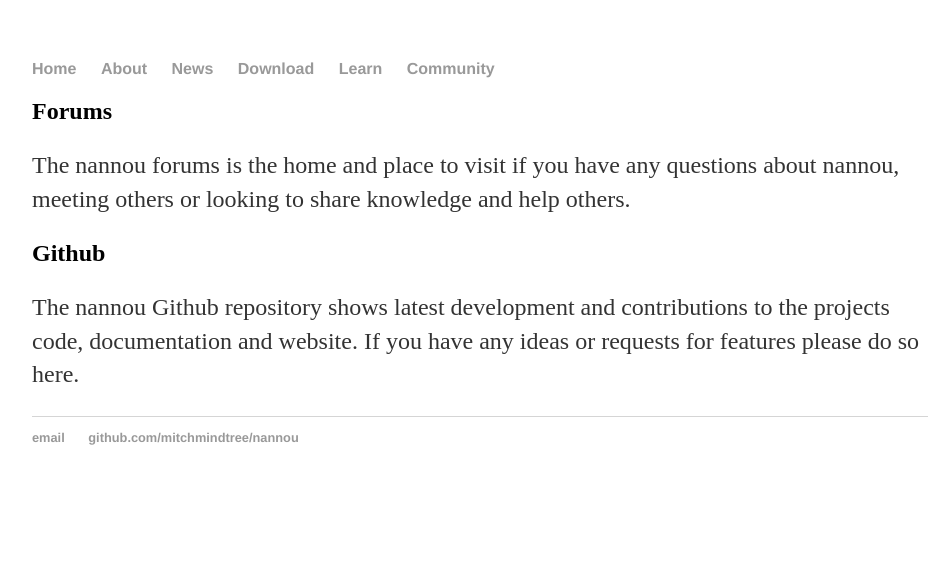
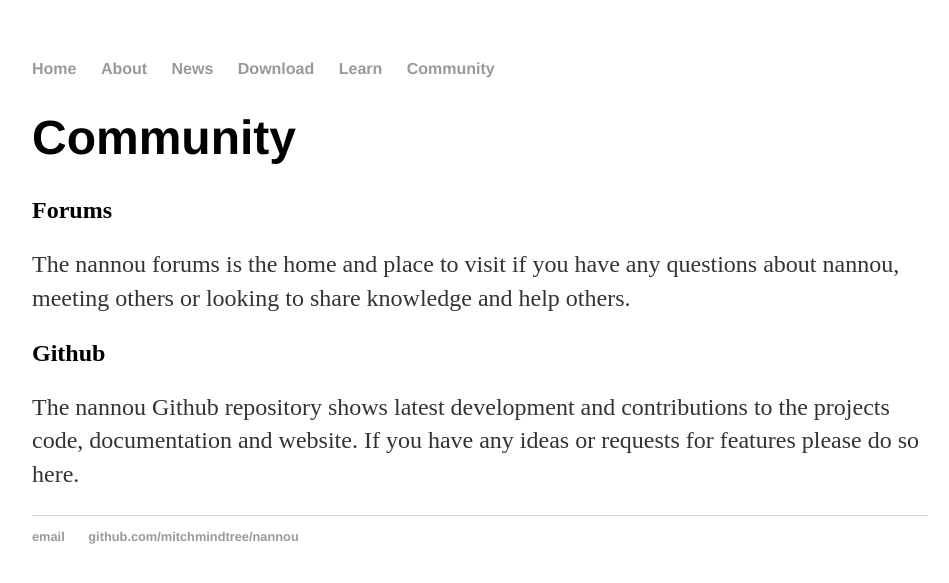
Before and after one commit to mitchmindtree/nannou-org.github.io, a Jekyll site: the page built from community/index.html, in a window 1280 px wide. Shown: the top 583 px of the page, without its empty margins (160-1109 px from the left). Built offline with Jekyll 4.4.1, drawn with Linux system fonts in a browser that asks for light colours.

Commit message:
Page title updates

```diff
--- a/about/index.html
+++ b/about/index.html
@@ -1,6 +1,6 @@
 ---
 layout: default
-title: nannou - about
+title: about | nannou
 ---
 
 <div class="about">
--- a/community/index.html
+++ b/community/index.html
@@ -1,10 +1,10 @@
 ---
 layout: default
-title: nannou - community
+title: community | nannou
 ---
 
 <div class="community">
-
+<h1>Community</h1>
 <h2>Forums</h2>
 	<p>The nannou forums is the home and place to visit if you have any questions about nannou, meeting others or looking to share knowledge and help others.</p>
 <h2>Github</h2>
--- a/download/index.html
+++ b/download/index.html
@@ -1,6 +1,6 @@
 ---
 layout: default
-title: nannou - download
+title: download | nannou
 ---
 
 <div class="download">
--- a/index.html
+++ b/index.html
@@ -1,6 +1,6 @@
 ---
 layout: default
-title: nannou.cc
+title: nannou.cc | an open-source creative toolkit for Rust
 ---
 <div class="blurb">
 	<h1><em>nannou</em>, an open-source creative-coding toolkit for Rust.</h1>
--- a/learn/index.html
+++ b/learn/index.html
@@ -1,6 +1,6 @@
 ---
 layout: default
-title: nannou - learn
+title: learn | nannou
 ---
 <div class="learn">
 	<h1>Learn</h1>
--- a/news/index.html
+++ b/news/index.html
@@ -1,8 +1,8 @@
 ---
 layout: default
-title: nannou - news
+title: news | nannou
 ---
-	<h1>{{ page.title }}</h1>
+	<h1>News</h1>
 	<ul class="posts">
 
 	  {% for post in site.posts %}
```
